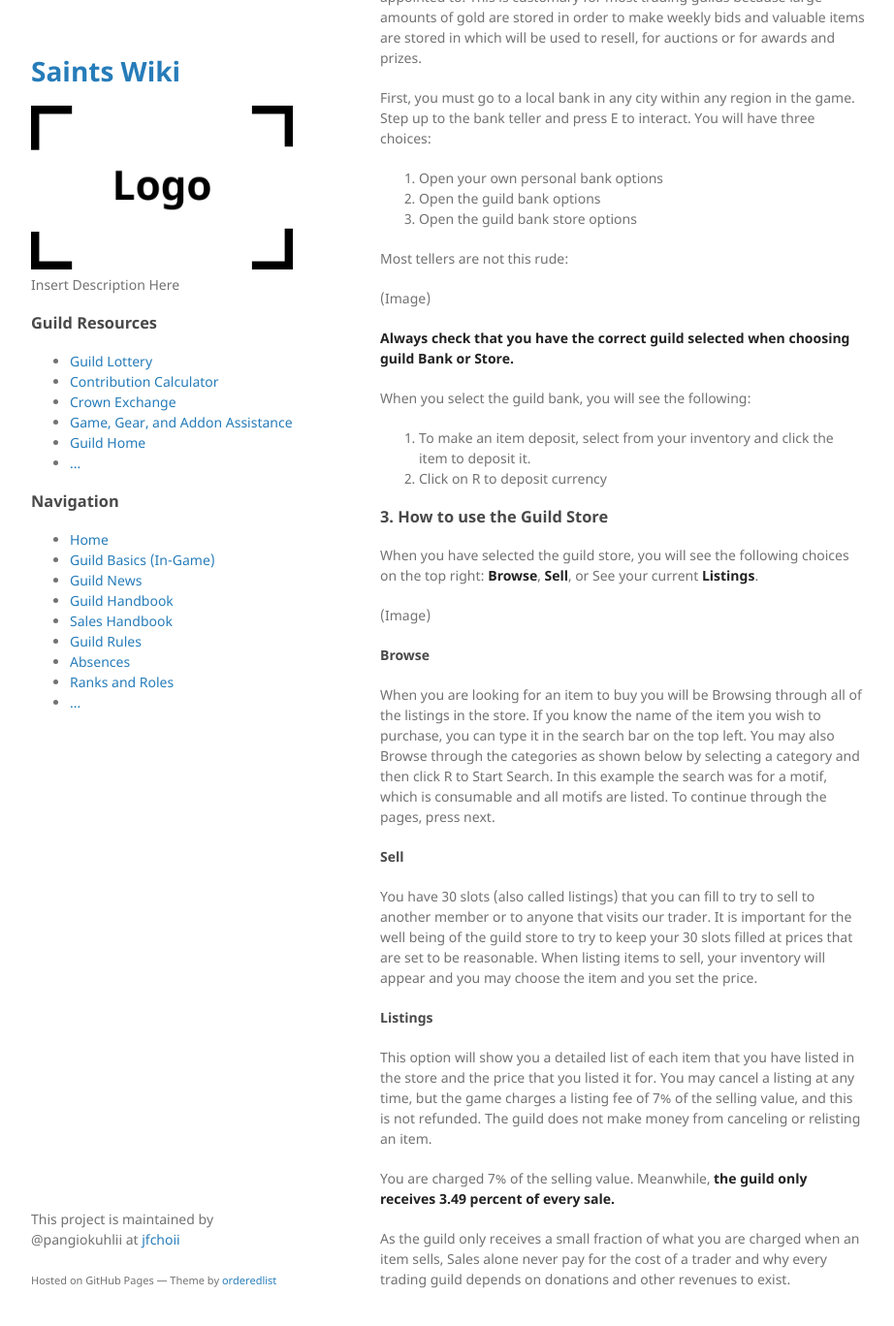
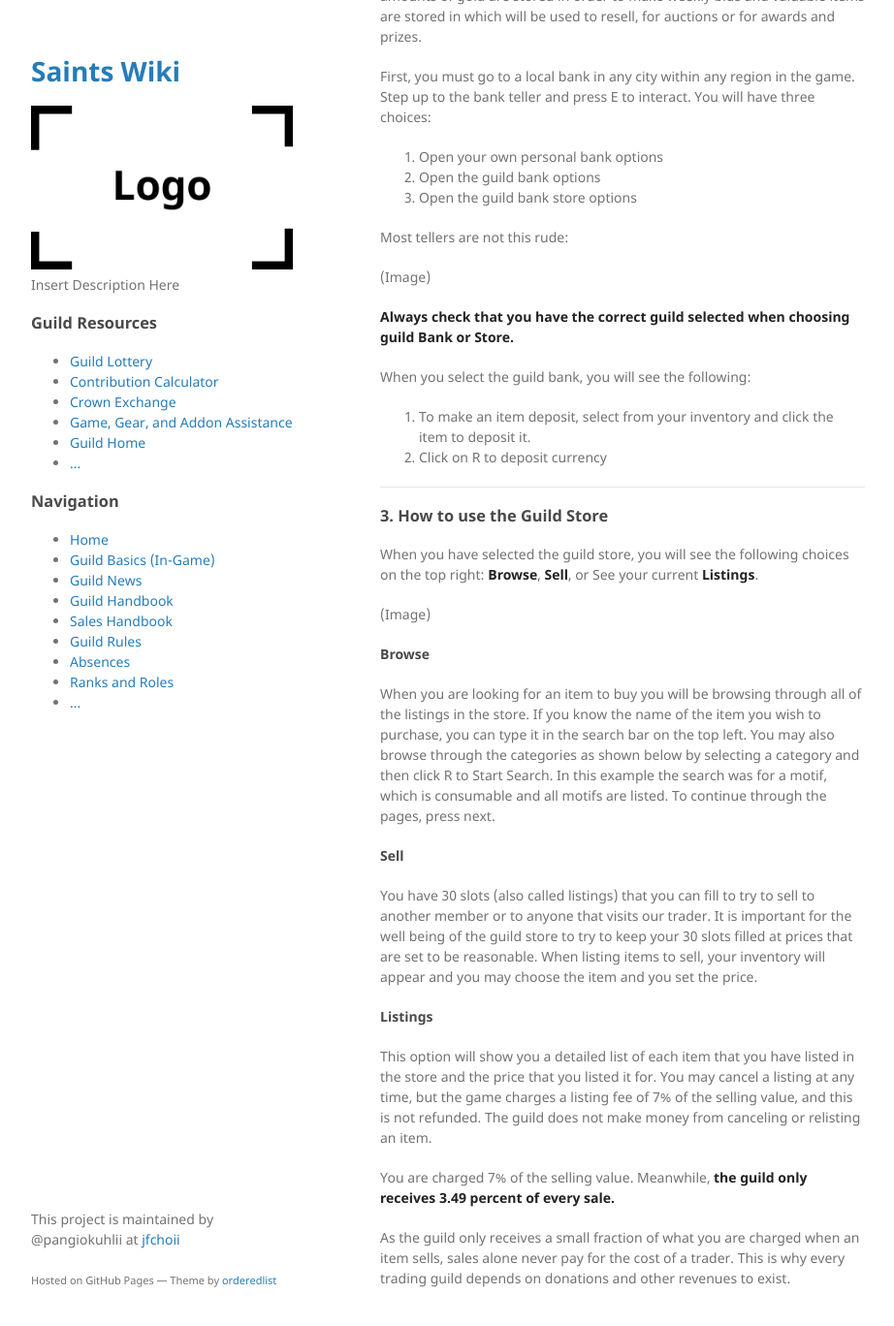
Before and after one commit to jfchoii/saints2, a Jekyll site: the page built from wiki/Guild-Basics.md, in a window 1280 px wide and 1400 px high, scrolled down 987 px. Shown: the top 1368 px of the window at 97% size, without its empty margins (178-1100 px from the left). Built offline with Jekyll 4.4.1, drawn with Linux system fonts in a browser that asks for light colours; our own code applies the rules of GitHub Pages for plain Markdown files.

Commit message:
Sales amended

```diff
--- a/wiki/Guild-Basics.md
+++ b/wiki/Guild-Basics.md
@@ -27,6 +25,7 @@ The chat window will change to the corresponding guild like the following: \
 
 When you see the name of the correct guild, you may start chatting with other members and will be able to see what they are saying to you.
 
+---
 
 ### 2. How to use the Guild Bank
 The guild bank may only be used to deposit either gold for donations or to deposit items for donations.  You will receive [[guild credits]] if you make donations.  You may not make withdrawals from St Elsweyr until such time that you might reach an appropriate rank that you would need to be appointed to.  This is customary for most trading guilds because large amounts of gold are stored in order to make weekly bids and valuable items are stored in which will be used to resell, for auctions or for awards and prizes.
@@ -48,6 +47,7 @@ When you select the guild bank, you will see the following:
 1. To make an item deposit, select from your inventory and click the item to deposit it.
 1. Click on R to deposit currency
 
+---
 
 ### 3. How to use the Guild Store
 
@@ -56,7 +56,7 @@ When you have selected the guild store, you will see the following choices on th
 (Image)
 
 #### Browse
-When you are looking for an item to buy you will be Browsing through all of the listings in the store.  If you know the name of the item you wish to purchase, you can type it in the search bar on the top left.  You may also Browse through the categories as shown below by selecting a category and then click R to Start Search.  In this example the search was for a motif, which is consumable and all motifs are listed.  To continue through the pages, press next.
+When you are looking for an item to buy you will be browsing through all of the listings in the store.  If you know the name of the item you wish to purchase, you can type it in the search bar on the top left.  You may also browse through the categories as shown below by selecting a category and then click R to Start Search.  In this example the search was for a motif, which is consumable and all motifs are listed.  To continue through the pages, press next.
 
 #### Sell
 You have 30 slots (also called listings) that you can fill to try to sell to another member or to anyone that visits our trader.  It is important for the well being of the guild store to try to keep your 30 slots filled at prices that are set to be reasonable.  When listing items to sell, your inventory will appear and you may choose the item and you set the price.
@@ -66,4 +66,4 @@ This option will show you a detailed list of each item that you have listed in t
 
 You are charged 7% of the selling value. Meanwhile, **the guild only receives 3.49 percent of every sale.**
 
-As the guild only receives a small fraction of what you are charged when an item sells, Sales alone never pay for the cost of a trader and why every trading guild depends on donations and other revenues to exist.
+As the guild only receives a small fraction of what you are charged when an item sells, sales alone never pay for the cost of a trader. This is why every trading guild depends on donations and other revenues to exist.
```
Also changed, not shown: other parts of wiki/Guild-Basics.md (+0 -2 lines), index.md (+1 -1 lines), wiki/Absences.md (+1 -1 lines), wiki/Crown-Exchange.md (+1 -1 lines), wiki/Guild-Handbook.md (+2 -2 lines), wiki/Sales-Handbook.md (+12 -9 lines).
